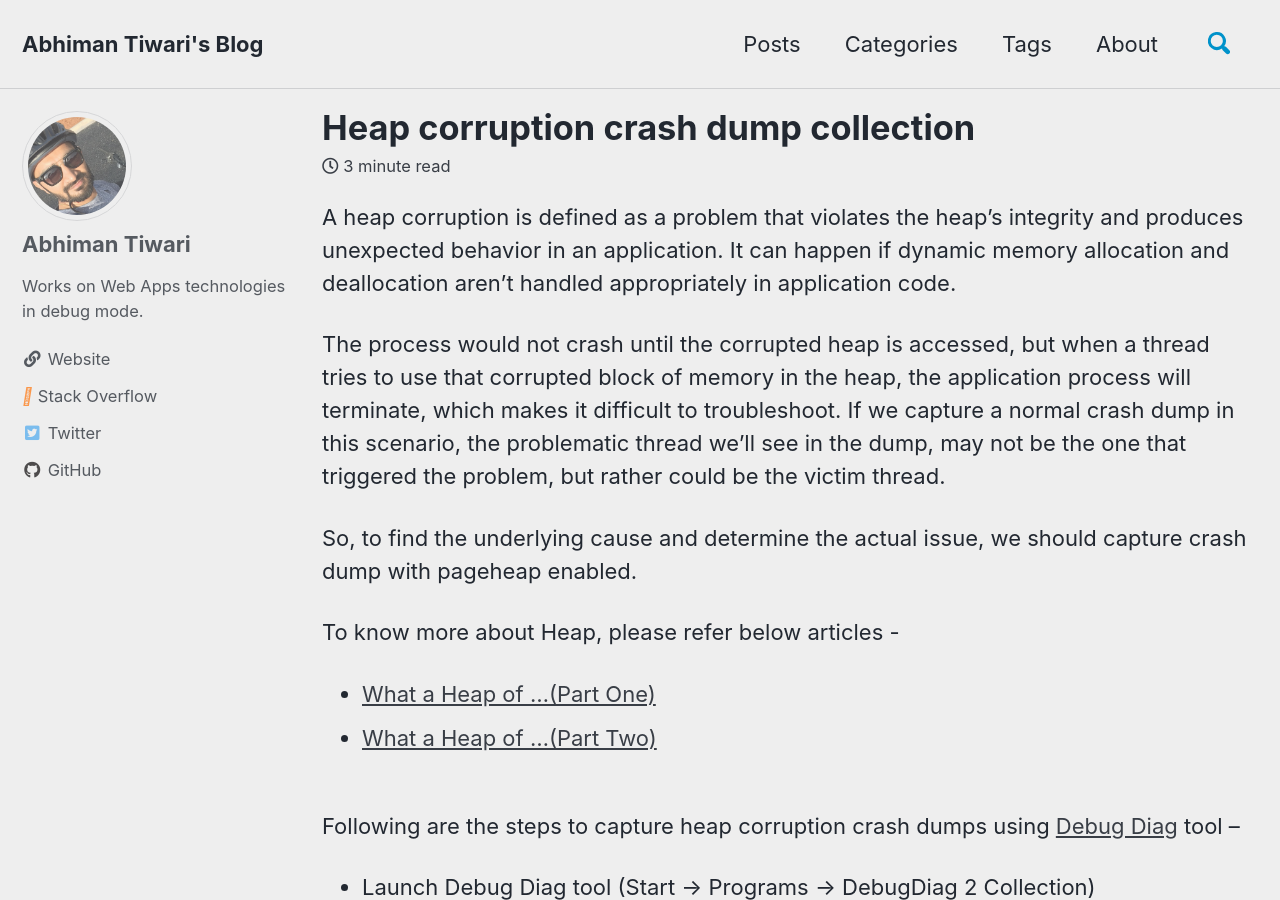
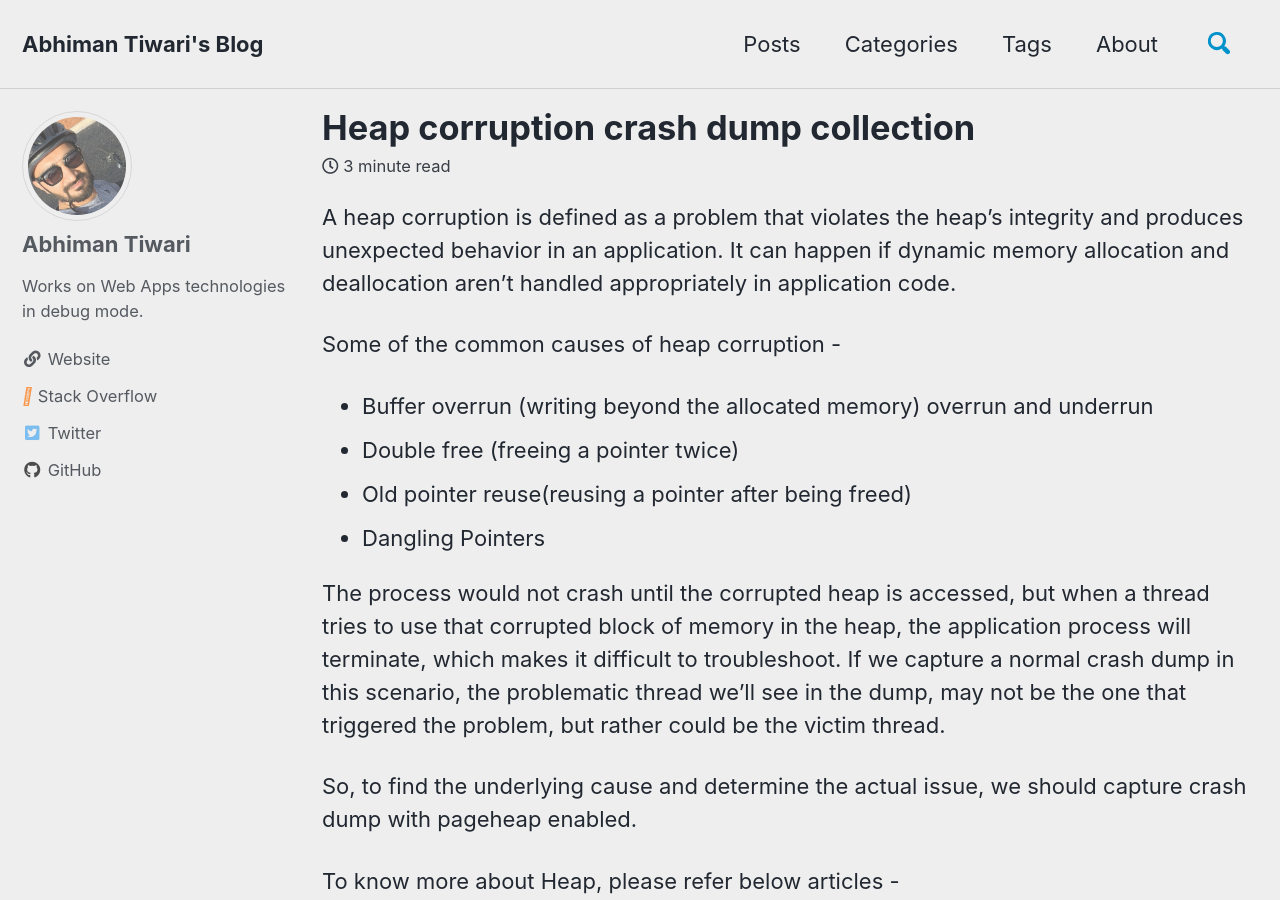
Before and after one commit to abhimantiwari/abhimantiwari.github.io, a Jekyll site: the page built from _posts/2021-11-24-Heap-corruption-crash-dump.md, in a window 1280 px wide and 900 px high. Built offline with Jekyll 4.4.1, drawn with Linux system fonts in a browser that asks for light colours; cached includes are drawn as plain includes; comment, search, counter and statistics services are not loaded.

Commit message:
Minor change

```diff
--- a/_posts/2021-11-24-Heap-corruption-crash-dump.md
+++ b/_posts/2021-11-24-Heap-corruption-crash-dump.md
@@ -10,6 +10,12 @@ tags:
   - PageHeap
 ---
 A heap corruption is defined as a problem that violates the heap's integrity and produces unexpected behavior in an application. It can happen if dynamic memory allocation and deallocation aren't handled appropriately in application code.
+
+Some of the common causes of heap corruption -
+- Buffer overrun (writing beyond the allocated memory) overrun and underrun
+- Double free (freeing a pointer twice)
+- Old pointer reuse(reusing a pointer after being freed)
+- Dangling Pointers
 
 The process would not crash until the corrupted heap is accessed, but when a thread tries to use that corrupted block of memory in the heap, the application process will terminate, which makes it difficult to troubleshoot. If we capture a normal crash dump in this scenario, the problematic thread we’ll see in the dump, may not be the one that triggered the problem, but rather could be the victim thread.
 
```
